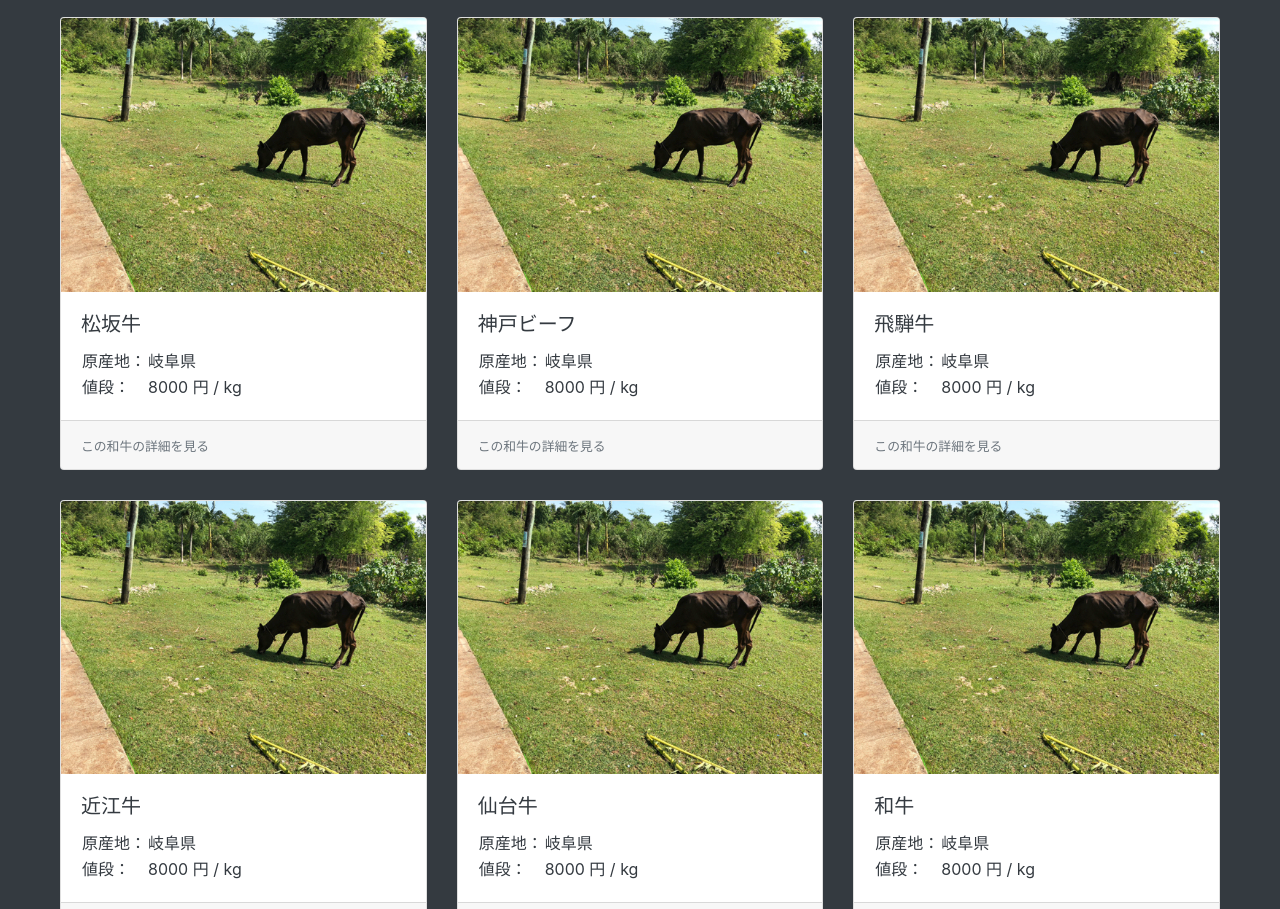
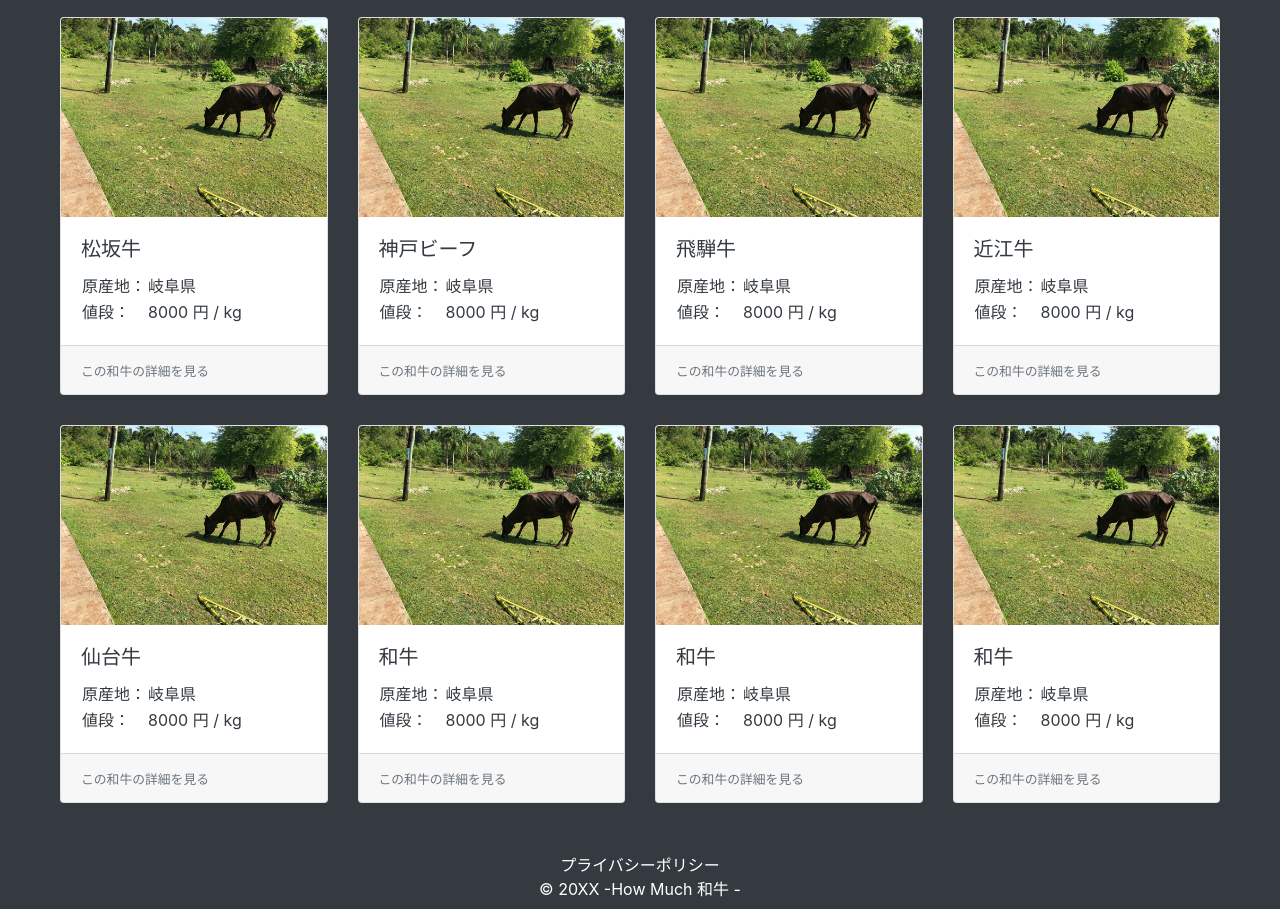
Before and after one commit to bw-miyanohara/wagyu_price, a plain HTML site: page index.html in a window 1280 px wide. Shown: the part 43-952 px from the top of the page. Drawn offline with Linux system fonts and the light colour scheme.

Commit message:
1行あたりのカード枚数を4枚に変更

```diff
--- a/css/style.css
+++ b/css/style.css
@@ -29,6 +29,10 @@ p {
   color: #343a40;
 }
 
+.card-body{
+  /* width: 500px; */
+}
+
 @media screen and (min-width:576px) {
   .row {
     margin-bottom: 30px;
--- a/index.html
+++ b/index.html
@@ -85,9 +85,7 @@
           <small class="text-muted">この和牛の詳細を見る</small>
         </div>
       </a>
-    </div>
-    <div class="card-deck row">
-      <a href="#" class="card">
+            <a href="#" class="card">
         <img class="card-img-top" src="img/ph_beaf.jpg">
         <div class="card-body">
           <h5 class="card-title">近江牛</h5>
@@ -106,6 +104,8 @@
           <small class="text-muted">この和牛の詳細を見る</small>
         </div>
       </a>
+    </div>
+    <div class="card-deck row">
       <a href="#" class="card">
         <img class="card-img-top" src="img/ph_beaf.jpg">
         <div class="card-body">
@@ -126,6 +126,44 @@
         </div>
       </a>
       <a href="#" class="card">
+        <img class="card-img-top" src="img/ph_beaf.jpg">
+        <div class="card-body">
+          <h5 class="card-title">和牛</h5>
+          <table>
+            <tr>
+              <td>原産地： </td>
+              <td>岐阜県</td>
+            </tr>
+            <tr>
+              <td>値段： </td>
+              <td>8000 円 / kg</td>
+            </tr>
+          </table>
+        </div>
+        <div class="card-footer">
+          <small class="text-muted">この和牛の詳細を見る</small>
+        </div>
+      </a>
+      <a href="#" class="card">
+        <img class="card-img-top" src="img/ph_beaf.jpg">
+        <div class="card-body">
+          <h5 class="card-title">和牛</h5>
+          <table>
+            <tr>
+              <td>原産地： </td>
+              <td>岐阜県</td>
+            </tr>
+            <tr>
+              <td>値段： </td>
+              <td>8000 円 / kg</td>
+            </tr>
+          </table>
+        </div>
+        <div class="card-footer">
+          <small class="text-muted">この和牛の詳細を見る</small>
+        </div>
+      </a>
+            <a href="#" class="card">
         <img class="card-img-top" src="img/ph_beaf.jpg">
         <div class="card-body">
           <h5 class="card-title">和牛</h5>
```
